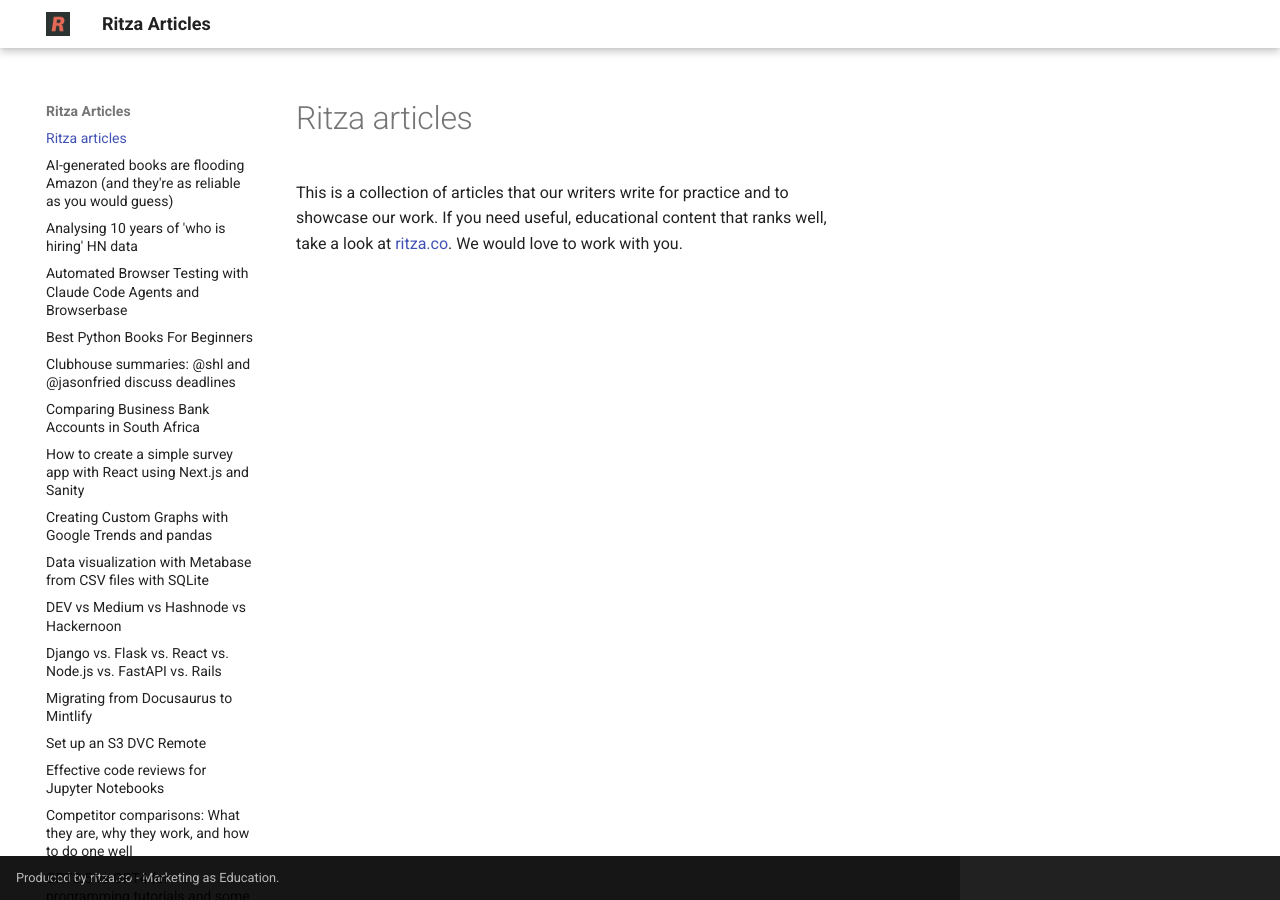
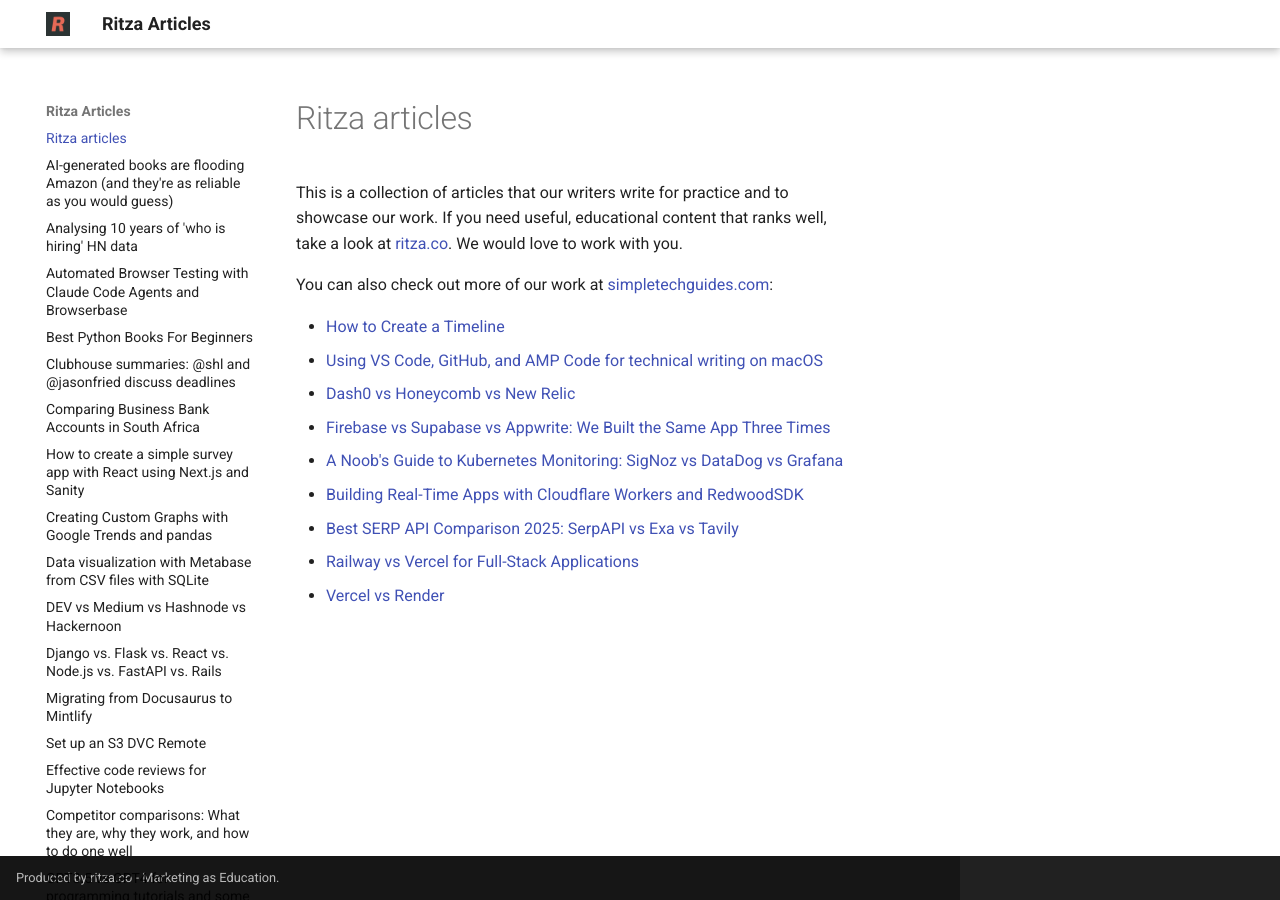
Before and after one commit to ritza-co/internal-articles, an MkDocs documentation site: the page built from docs/index.md, in a window 1280 px wide. Built offline with MkDocs 1.6.1 and Material for MkDocs 9.7.7, drawn with Linux system fonts in a browser that asks for light colours.

Commit message:
backlinks

```diff
--- a/docs/index.md
+++ b/docs/index.md
@@ -1,3 +1,15 @@
 # Ritza articles
 
 This is a collection of articles that our writers write for practice and to showcase our work. If you need useful, educational content that ranks well, take a look at [ritza.co](https://ritza.co). We would love to work with you.
+
+You can also check out more of our work at [simpletechguides.com](https://simpletechguides.com):
+
+- [How to Create a Timeline](https://simpletechguides.com/guides/how-to-create-a-timeline)
+- [Using VS Code, GitHub, and AMP Code for technical writing on macOS](https://simpletechguides.com/guides/vs-amp-code-set-up-guide)
+- [Dash0 vs Honeycomb vs New Relic](https://simpletechguides.com/comparisons/dash0-vs-honeycomb-vs-new-relic)
+- [Firebase vs Supabase vs Appwrite: We Built the Same App Three Times](https://simpletechguides.com/comparisons/firebase-vs-supabase-vs-appwrite)
+- [A Noob's Guide to Kubernetes Monitoring: SigNoz vs DataDog vs Grafana](https://simpletechguides.com/comparisons/signoz-vs-datadog-vs-grafana)
+- [Building Real-Time Apps with Cloudflare Workers and RedwoodSDK](https://simpletechguides.com/comparisons/cloudflare-workers-vs-redwoodsdk-real-time-apps)
+- [Best SERP API Comparison 2025: SerpAPI vs Exa vs Tavily](https://simpletechguides.com/comparisons/best-serp-api-comparison-serpapi-exa-tavily)
+- [Railway vs Vercel for Full-Stack Applications](https://simpletechguides.com/comparisons/vercel-vs-railway)
+- [Vercel vs Render](https://simpletechguides.com/comparisons/vercel-vs-render)
```
